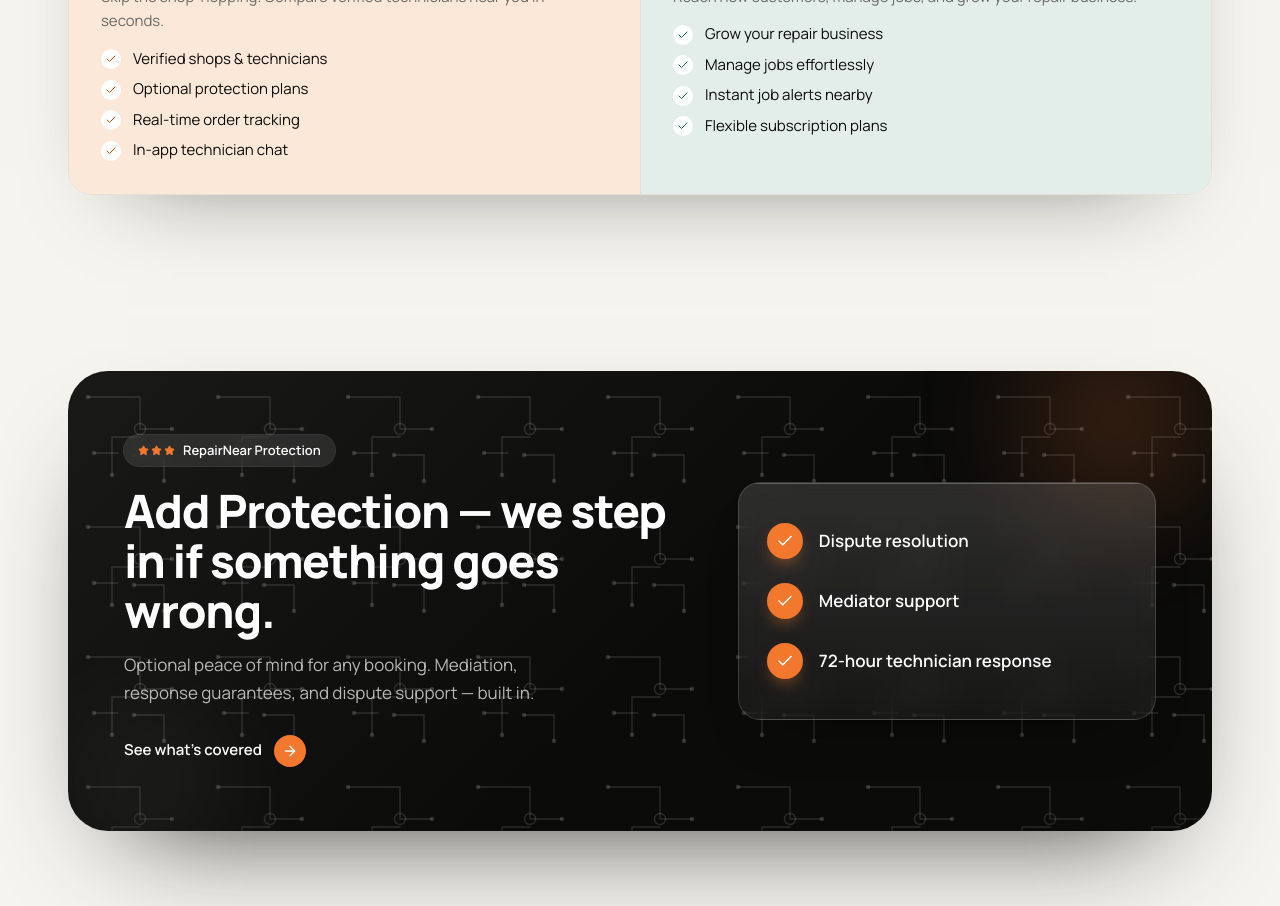
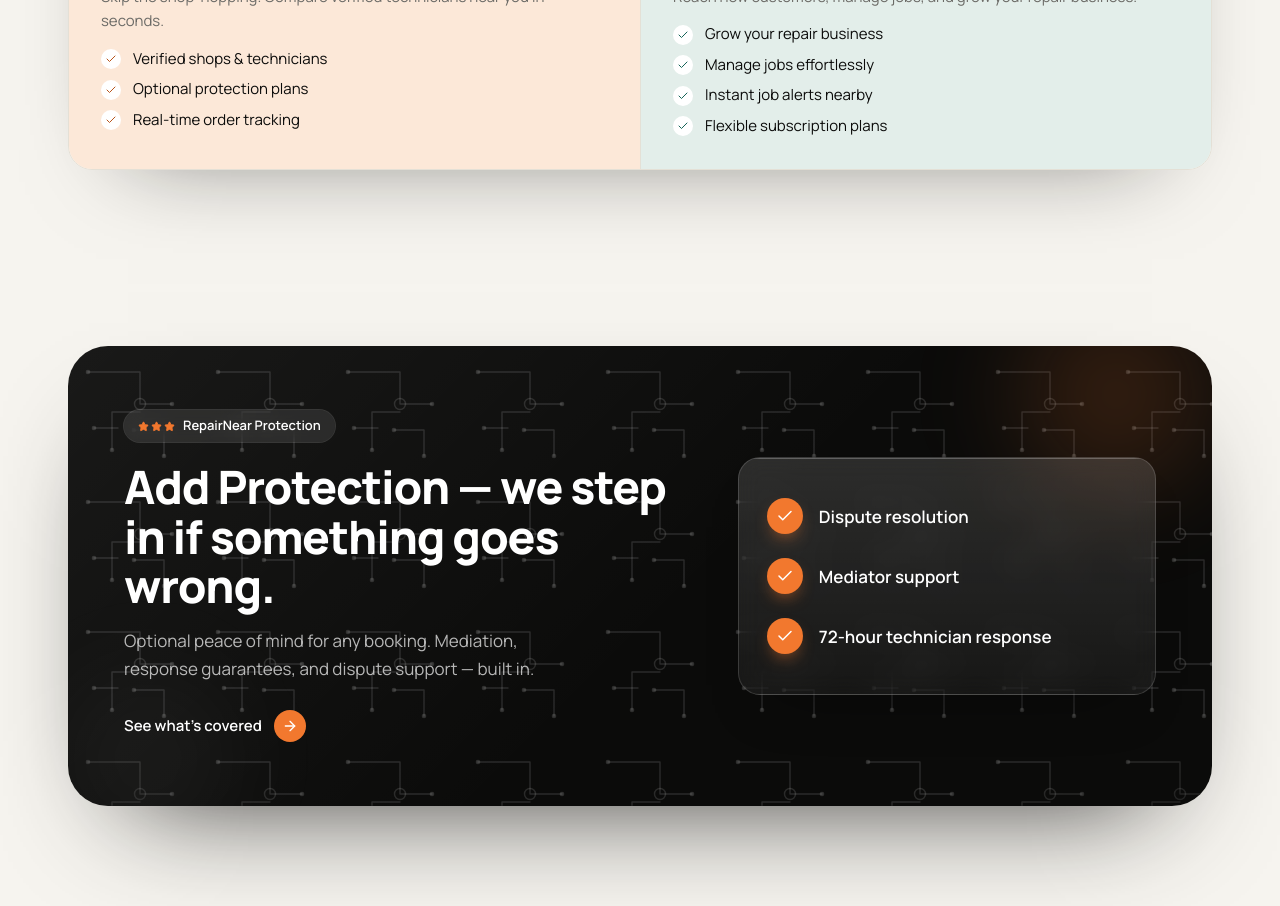
Before and after one commit to RepairNear/RepairNear-landingpage, a Next.js app: page / in a window 1280 px wide. Shown: the part 4600-5506 px from the top of the page. Built offline with nearby package versions, Linux system fonts and the light colour scheme.

Commit message:
ui changes 2.0

```diff
--- a/components/sections/built-for-everyone.tsx
+++ b/components/sections/built-for-everyone.tsx
@@ -18,7 +18,7 @@
       "Verified shops & technicians",
       "Optional protection plans",
       "Real-time order tracking",
-      "In-app technician chat",
+
     ],
   },
   {
```
